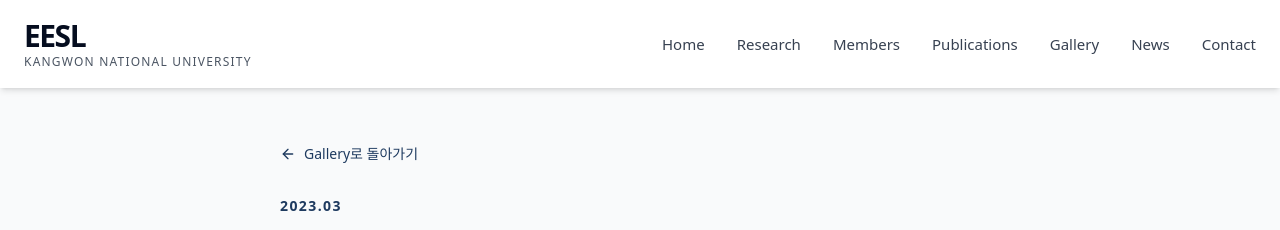
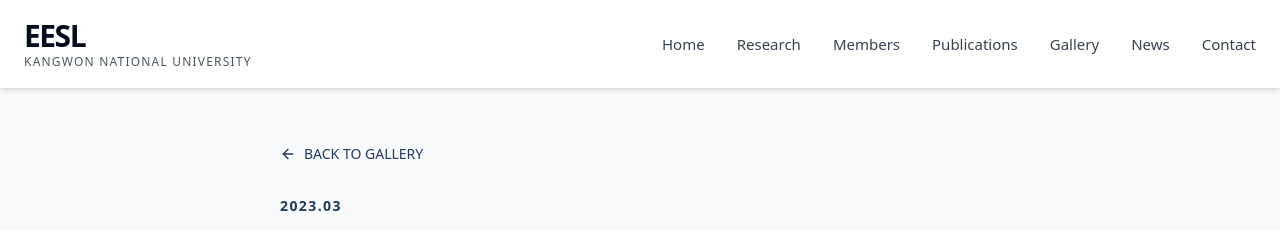
Before and after one commit to ykimlab7-star/EESL-Hompage, a React (Vite) app: page /gallery/1 in a window 1280 px wide. Shown: the top 230 px of the page. Built offline with nearby package versions, Linux system fonts and the light colour scheme.

Commit message:
문구 수정

```diff
--- a/src/components/Navbar.jsx
+++ b/src/components/Navbar.jsx
@@ -85,7 +85,7 @@ const Navbar = () => {
                                                 to="/members?tab=students"
                                                 className="px-6 py-4 text-white text-sm hover:bg-[#386baf] transition-colors text-center border-b border-transparent"
                                             >
-                                                Current Members
+                                                Students
                                             </Link>
                                             <div className="h-px bg-white/20 mx-4"></div>
                                             <Link
--- a/src/pages/GalleryDetail.jsx
+++ b/src/pages/GalleryDetail.jsx
@@ -14,9 +14,9 @@ const GalleryDetail = () => {
         return (
             <div className="pt-24 min-h-screen flex items-center justify-center">
                 <div className="text-center">
-                    <p className="text-gray-500 text-xl mb-4">갤러리 항목을 찾을 수 없습니다.</p>
+                    <p className="text-gray-500 text-xl mb-4">Gallery item not found.</p>
                     <button onClick={() => navigate(-1)} className="hover:underline" style={{ color: '#1e3a5f' }}>
-                        갤러리로 돌아가기
+                        BACK TO GALLERY
                     </button>
                 </div>
             </div>
@@ -40,7 +40,7 @@ const GalleryDetail = () => {
                     className="flex items-center gap-2 hover:opacity-70 mb-8 transition-colors text-sm font-medium" style={{ color: '#1e3a5f' }}
                 >
                     <ArrowLeft size={16} />
-                    Gallery로 돌아가기
+                    BACK TO GALLERY
                 </button>
 
                 {/* Blog Header */}
```
Also changed, not shown: 2 other files (tests, documents, lock files or other folders).
